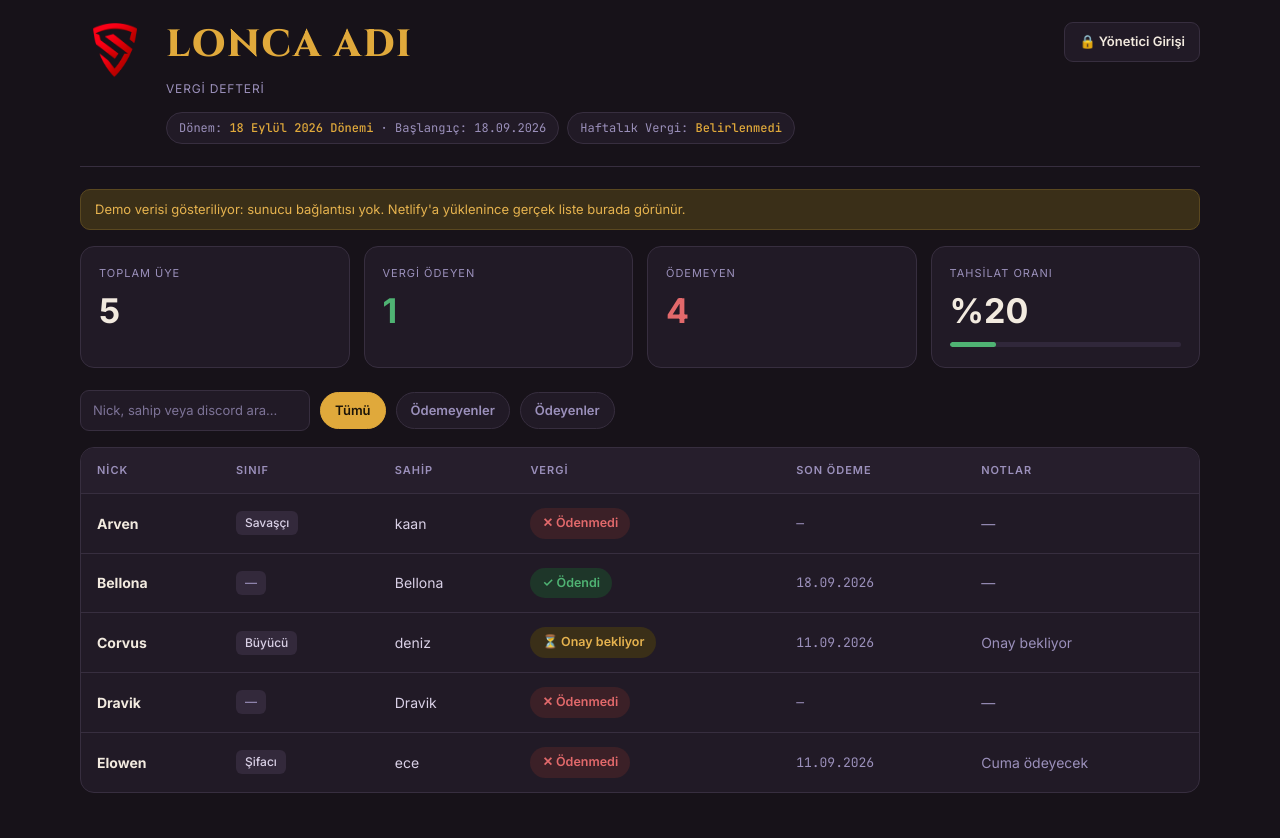
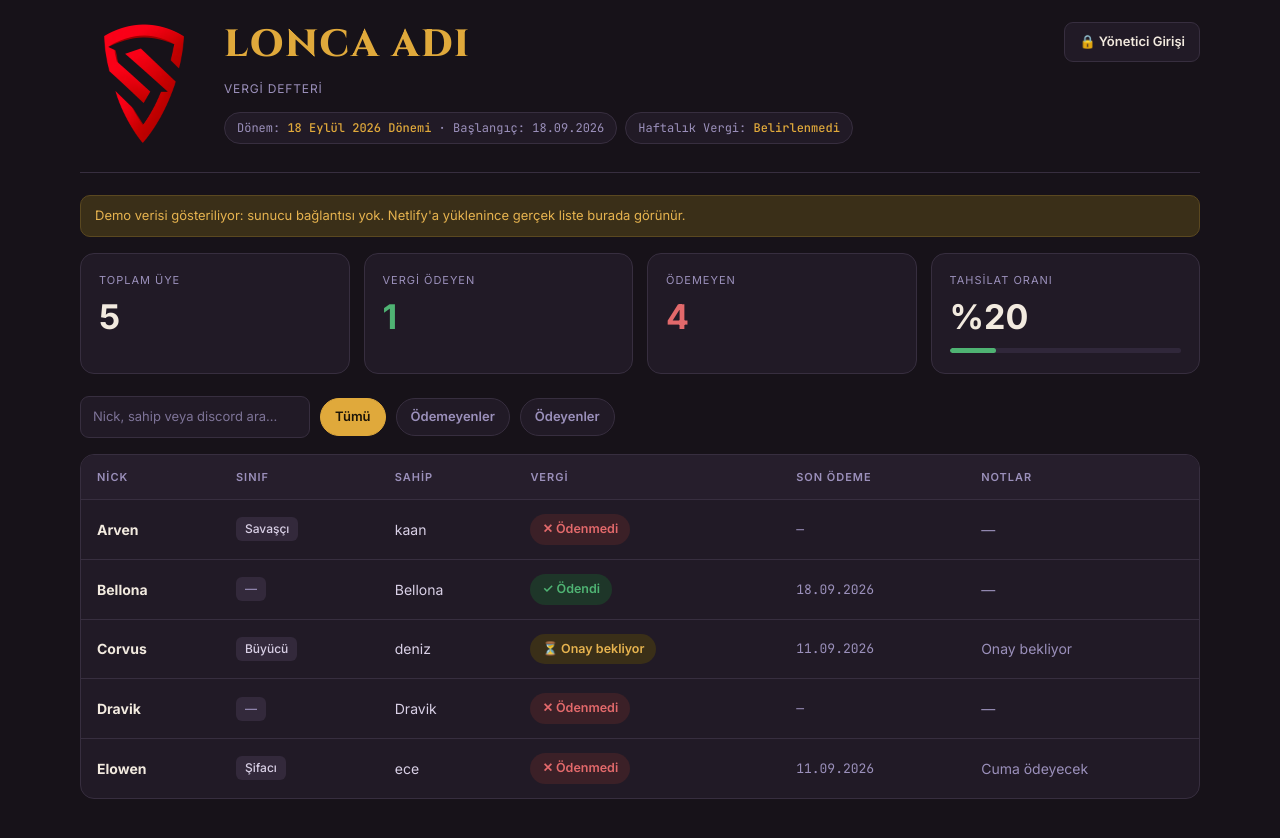
Before and after one commit to rubinumfenix/lonca-vergi, a website: page public/index.html in a window 1280 px wide. Drawn offline with Linux system fonts and the light colour scheme; no server answers.

Commit message:
Update index.html

```diff
--- a/public/index.html
+++ b/public/index.html
@@ -37,7 +37,7 @@ button,input{font:inherit;color:inherit}
 /* header */
 .top{display:flex;justify-content:space-between;align-items:flex-start;gap:16px}
 .brand{display:flex;gap:16px;align-items:flex-start;min-width:0}
-.logo{width:70px;height:58px;padding:-10px;flex:none,}
+.logo{width:128px;height:128px;padding:-10px;flex:none,}
 .brand-text{min-width:0}
 h1{
   margin:2px 0 0;font:800 38px/1.1 "Cinzel",Georgia,serif;letter-spacing:.05em;
```
